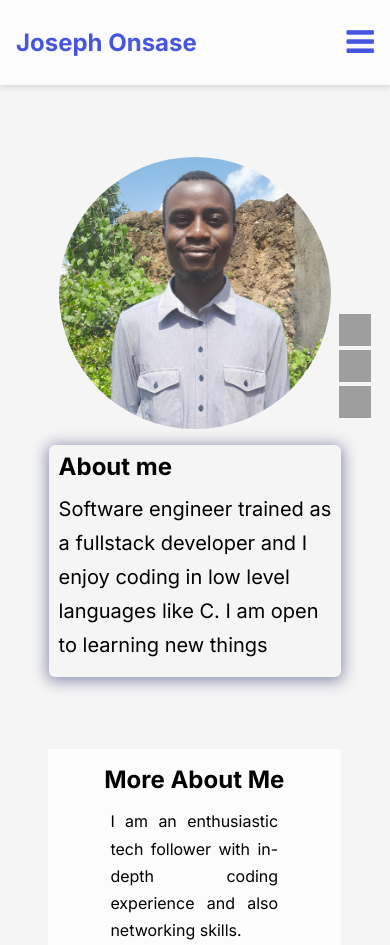
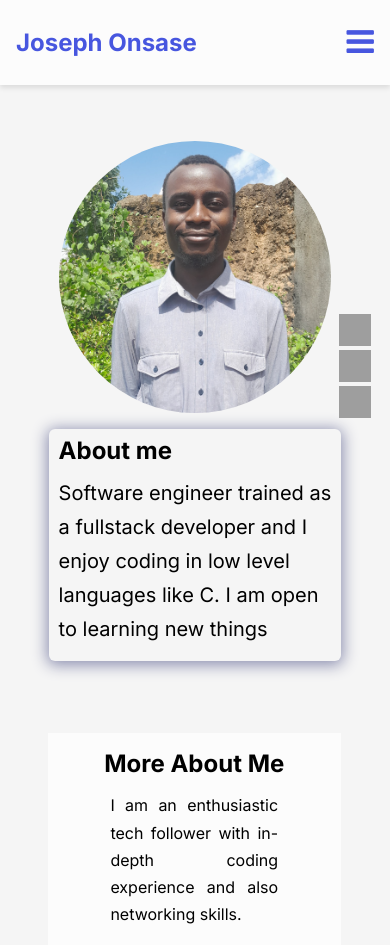
Before and after one commit to ripper19/portfolio, a PHP site: page / in a window 390 px wide. Shown: the top 945 px of the page. Run offline with PHP 8.4, Linux system fonts and the light colour scheme; grey boxes are pictures that could not be loaded.

Commit message:
Update index.css

```diff
--- a/assets/index.css
+++ b/assets/index.css
@@ -260,7 +260,7 @@ outline: none;
         transform: translateX(0);
     }
     .myimage{
-        margin-top: 2rem;
+        margin-top: 1rem;
         flex-direction: column;
         gap: 0;
     }
```
